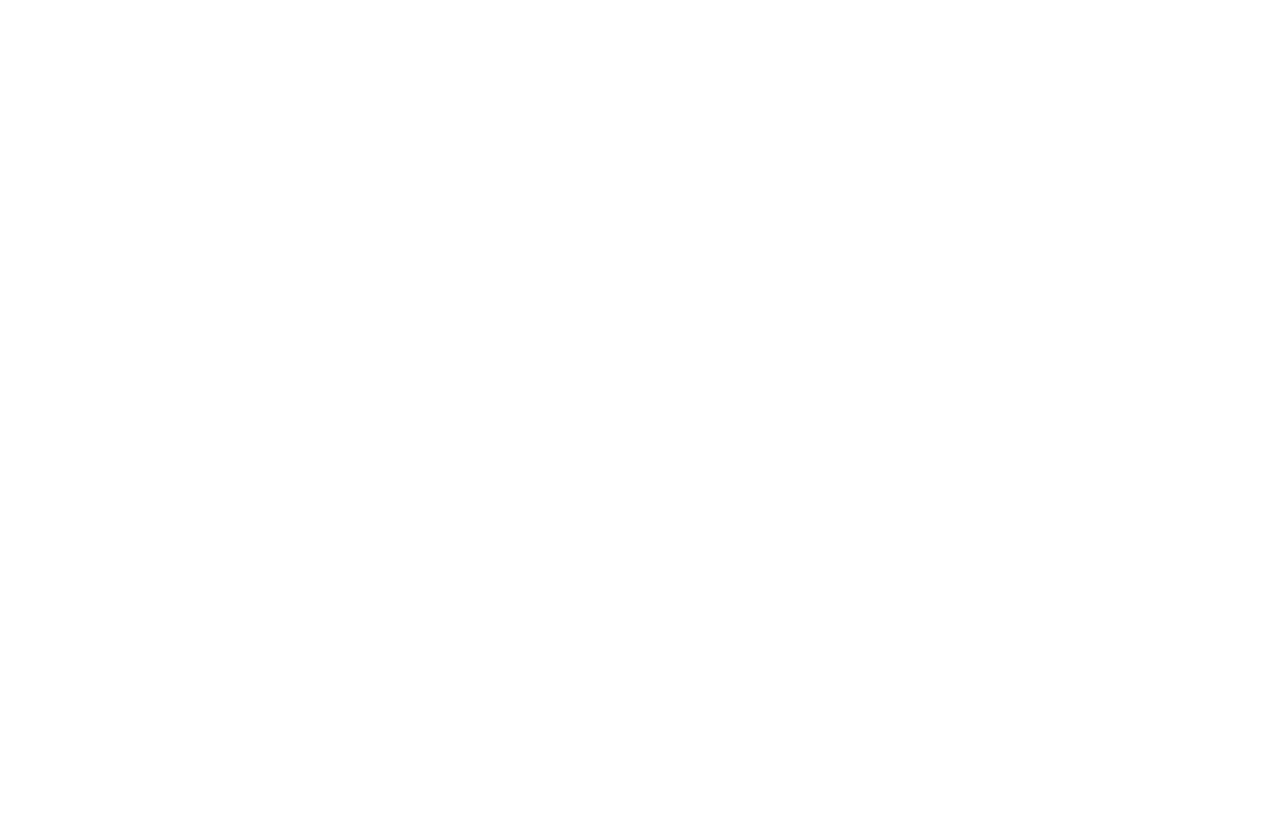
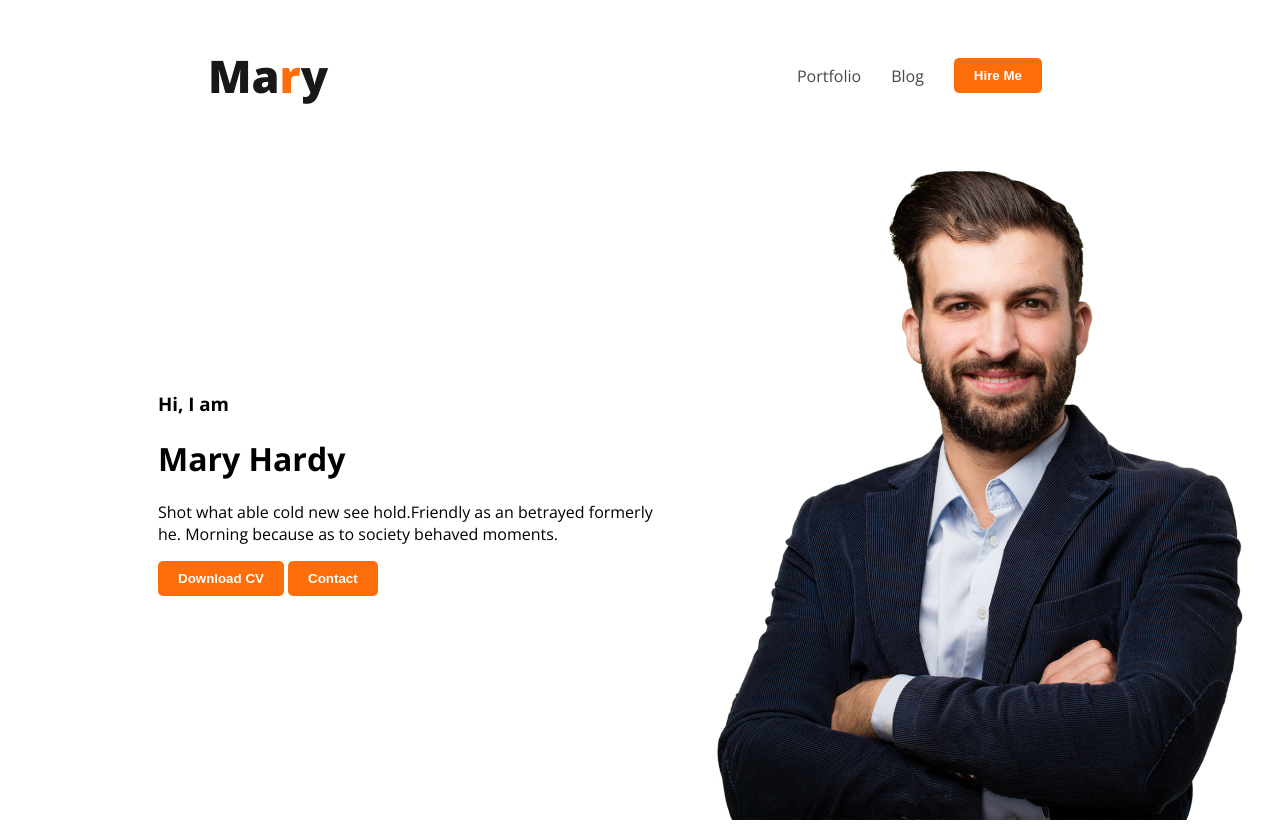
Before and after one commit to Md-Sojib-Khan/first-web-dev-portfolio, a plain HTML site: page index.html in a window 1280 px wide. Before the commit the page ends 800 px from the top, so only its background shows below. Drawn offline with nearby package versions, Linux system fonts and the light colour scheme.

Commit message:
added hero section

```diff
--- a/index.html
+++ b/index.html
@@ -3,9 +3,42 @@
 <head>
     <meta charset="UTF-8">
     <meta name="viewport" content="width=device-width, initial-scale=1.0">
-    <title>First Portfolio</title>
+    <title>First fortfolio</title>
+    <link rel="preconnect" href="https://fonts.googleapis.com">
+<link rel="preconnect" href="https://fonts.gstatic.com" crossorigin>
+<link href="https://fonts.googleapis.com/css2?family=Open+Sans:ital,wght@0,300..800;1,300..800&display=swap" rel="stylesheet">
+    <link rel="stylesheet" href="styles/style.css">
 </head>
-<body>
+<body class="open-sans-normal">
+    <header>
+        <nav>
+            <h1 class="dark-1">Ma<span class="org">r</span>y</h1>
+            <ul>
+                <li><a class="dark-2" href="">Portfolio</a></li>
+                <li><a class="dark-2" href=""> Blog</a></li>
+                <li><a href=""><button class="btn-primary">Hire Me</button></a></li>
+            </ul>
+        </nav>
+        <div class="banner">
+            <div>
+                <h3>Hi, I  am</h3>
+                <h1>Mary Hardy</h1>
+                <p>Shot what able cold new see hold.Friendly as an betrayed formerly he. Morning because as to society behaved moments.</p>
+                <div>
+                    <button class="btn-primary">Download CV</button>
+                    <button class="btn-primary">Contact</button>
+                </div>
+            </div>
+            <div>
+                <img src="images/hardy.png" alt="">
+            </div>
+        </div>
+    </header>
+    <main>
 
+    </main>
+    <footer>
+
+    </footer>
 </body>
 </html>
--- /dev/null
+++ b/styles/style.css
@@ -0,0 +1,73 @@
+.open-sans-normal {
+  font-family: "Open Sans", sans-serif;
+  font-optical-sizing: auto;
+  font-style: normal;
+  font-variation-settings:
+    "wdth" 100;
+}
+
+/* shared style */
+
+.dark-1 {
+    color: #181818;
+}
+
+.dark-2 {
+    color: #474747;
+}
+
+.dark-3 {
+    color: #757575;
+}
+
+.org {
+    color: #FD6E0A;
+}
+
+.btn-primary {
+    font-weight: 700;
+    background-color: #FD6E0A;
+    padding: 10px 20px;
+    color: white;
+    border: none;
+    border-radius: 5px;
+}
+
+.bg-secendary {
+    background-color: #FFF8F3;
+}
+
+/* nav bar style */
+
+nav{
+    display: flex;
+    justify-content: space-between;
+    align-items: center;
+    margin: 0px 200px;
+}
+
+nav h1 {
+    font-size: 45px;
+    font-weight: 800;
+}
+
+nav ul {
+    display: flex;
+    align-items: center;
+}
+
+nav li {
+    list-style: none;
+    margin-right: 30px;
+}
+
+nav li a {
+    text-decoration: none;
+}
+
+.banner {
+    display: flex;
+    justify-content: space-between;
+    align-items: center;
+    margin: 0px 20px 0px 150px;
+}
```
